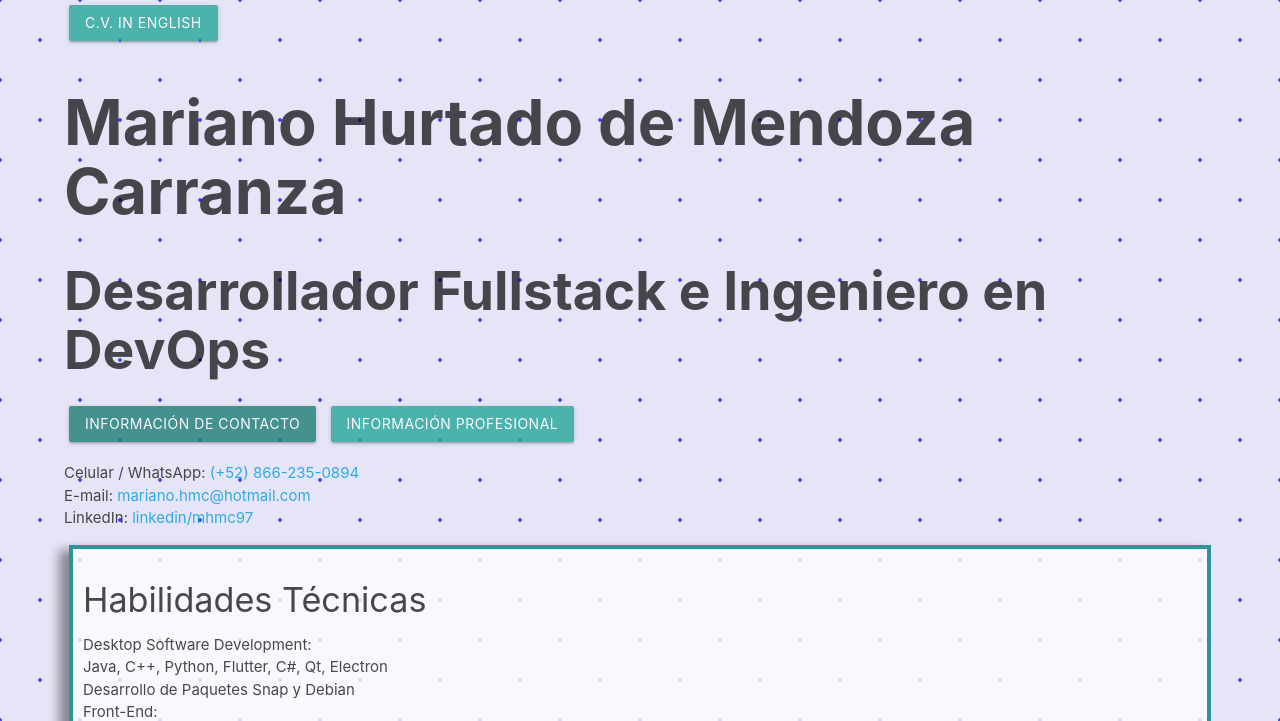
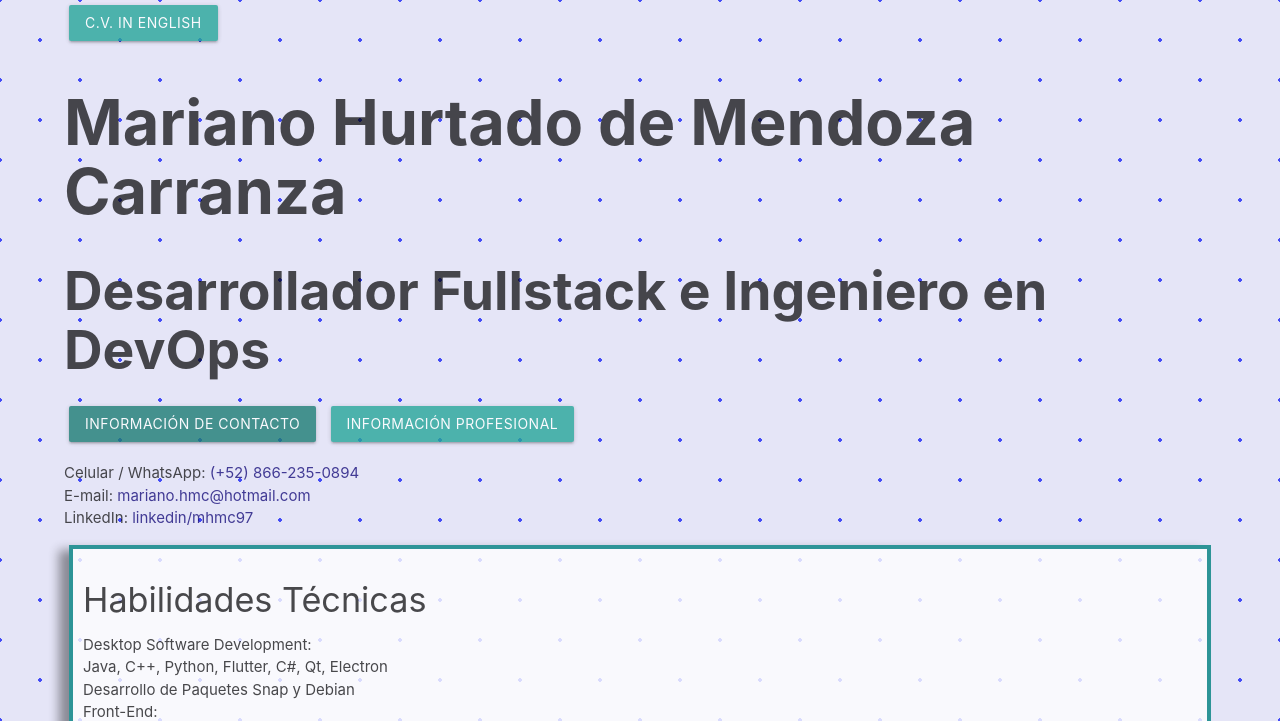
Before and after one commit to theunfactoringguru/theunfactoringguru.github.io, a plain HTML site: page es/index.html in a window 1280 px wide. Both pictures are taken after a click on the button "INFORMACIÓN DE CONTACTO". Shown: the top 721 px of the page. Drawn offline with nearby package versions, Linux system fonts and the light colour scheme.

Commit message:
text color

```diff
--- a/css/index.css
+++ b/css/index.css
@@ -3,6 +3,9 @@
 }
 h1, h2, h3 {
   font-weight: bold;
+}
+a {
+  color: #1A117D;
 }
 body {
   margin-left: 5vw;
--- a/es/index.html
+++ b/es/index.html
@@ -6,6 +6,7 @@
   <meta http-equiv="X-UA-Compatible" content="IE=edge">
   <meta name="viewport" content="width=device-width, initial-scale=1.0">
   <title>Mariano Hurtado de Mendoza | The Unfactoring Guru</title>
+  <link rel="icon" type="image/x-icon" href="../images/favicon.ico">
 
   <!-- Compiled and minified CSS -->
   <link rel="stylesheet" href="https://cdnjs.cloudflare.com/ajax/libs/materialize/1.0.0/css/materialize.min.css">
```
Also changed, not shown: index.html (+1 -0 lines), images/TheUnfactoringGuru.png (deleted), images/favicon.ico (added).
